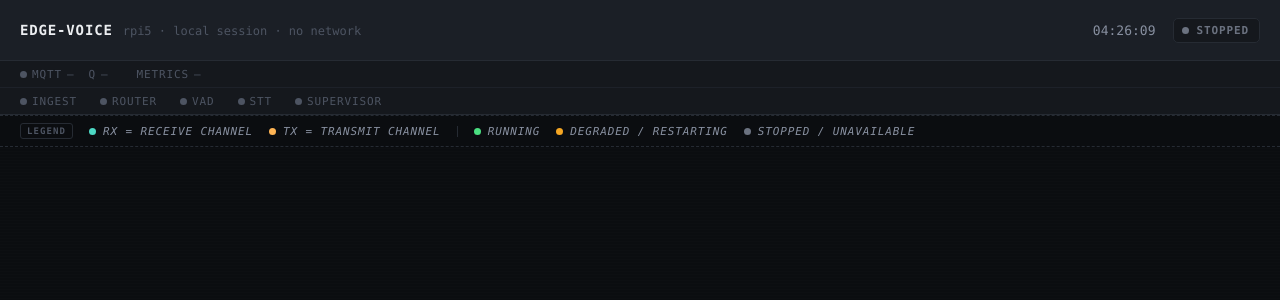
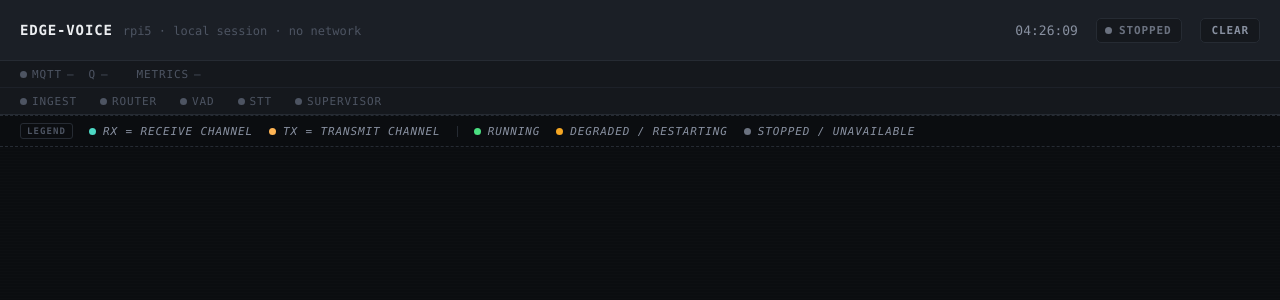
Before and after one commit to Michae1Park/edge-voice, a FastAPI app: page / in a window 1280 px wide. Shown: the top 300 px of the page. Run offline with FastAPI, Linux system fonts and the light colour scheme; data that the repository does not hold is empty.

Commit message:
feat(webui): add clear button to wipe transcript history

```diff
--- a/src/edge_voice/webui/app.py
+++ b/src/edge_voice/webui/app.py
@@ -83,6 +83,13 @@ def create_app(orchestrator: PipelineOrchestrator) -> FastAPI:
     async def transcript_stream(request: Request) -> StreamingResponse:
         return StreamingResponse(_sse_events(orchestrator, request), media_type="text/event-stream")
 
+    @app.post("/api/transcripts/clear")
+    def clear_transcripts() -> dict:
+        # Just a lock + deque.clear() -- no run_in_threadpool needed, same
+        # reasoning as /api/status.
+        orchestrator.transcripts.clear()
+        return {"cleared": True}
+
     return app
 
 
--- a/src/edge_voice/webui/templates/console.html
+++ b/src/edge_voice/webui/templates/console.html
@@ -143,6 +143,25 @@
     padding: 5px 10px 5px 8px;
     transition: color 0.2s ease;
   }
+  .clear-btn {
+    font-family: var(--mono);
+    font-size: 11px;
+    font-weight: 600;
+    letter-spacing: 0.08em;
+    text-transform: uppercase;
+    color: var(--ink-dim);
+    background: var(--surface);
+    border: 1px solid var(--line);
+    border-radius: var(--radius);
+    padding: 5px 10px;
+    cursor: pointer;
+  }
+  .clear-btn:hover { color: var(--ink); border-color: var(--ink-faint); }
+  .clear-btn:focus-visible {
+    outline: 2px solid var(--tx);
+    outline-offset: 2px;
+  }
+
   .live-pill.stopped { color: var(--stopped); }
   /* Pipeline running, but something is wrong -- either the supervisor has
      flagged a worker degraded (crash-looping past its restart budget) or the
@@ -472,6 +491,7 @@
     <div class="right">
       <span class="clock" id="clock">--:--:--</span>
       <span class="live-pill stopped" id="livePill"><span class="dot live"></span><span id="liveLabel">connecting</span></span>
+      <button class="clear-btn" id="clearBtn" type="button" title="Clear transcript history">clear</button>
     </div>
   </header>
 
@@ -514,6 +534,7 @@
     var clockEl = document.getElementById("clock");
     var livePill = document.getElementById("livePill");
     var liveLabel = document.getElementById("liveLabel");
+    var clearBtn = document.getElementById("clearBtn");
     var chipMqtt = document.getElementById("chipMqtt");
     var mqttVal = document.getElementById("mqttVal");
     var chipQueues = document.getElementById("chipQueues");
@@ -631,6 +652,22 @@
 
     jumpBtn.addEventListener("click", function () {
       scrollToBottom(true);
+    });
+
+    // Kiosk has no mouse (see legend-bar comment) -- a touchscreen invites
+    // stray taps, so this confirms before wiping anything.
+    clearBtn.addEventListener("click", function () {
+      if (!window.confirm("Clear all transcripts?")) return;
+      fetch("/api/transcripts/clear", { method: "POST" }).catch(function () {});
+      // Clears this tab's view immediately rather than waiting on the fetch
+      // -- it's the only client (see app.py), so there's nothing to stay in
+      // sync with, and a slow/failed POST shouldn't leave a stale feed.
+      liveBubbles = Object.create(null);
+      while (inner.firstChild && inner.firstChild !== cursorRow) {
+        inner.removeChild(inner.firstChild);
+      }
+      empty.hidden = false;
+      jumpBtn.hidden = true;
     });
 
     feed.addEventListener("scroll", function () {
```
Also changed, not shown: src/edge_voice/pipeline/transcript_hub.py (+9 -0 lines), tests/test_transcript_hub.py (+18 -0 lines).
